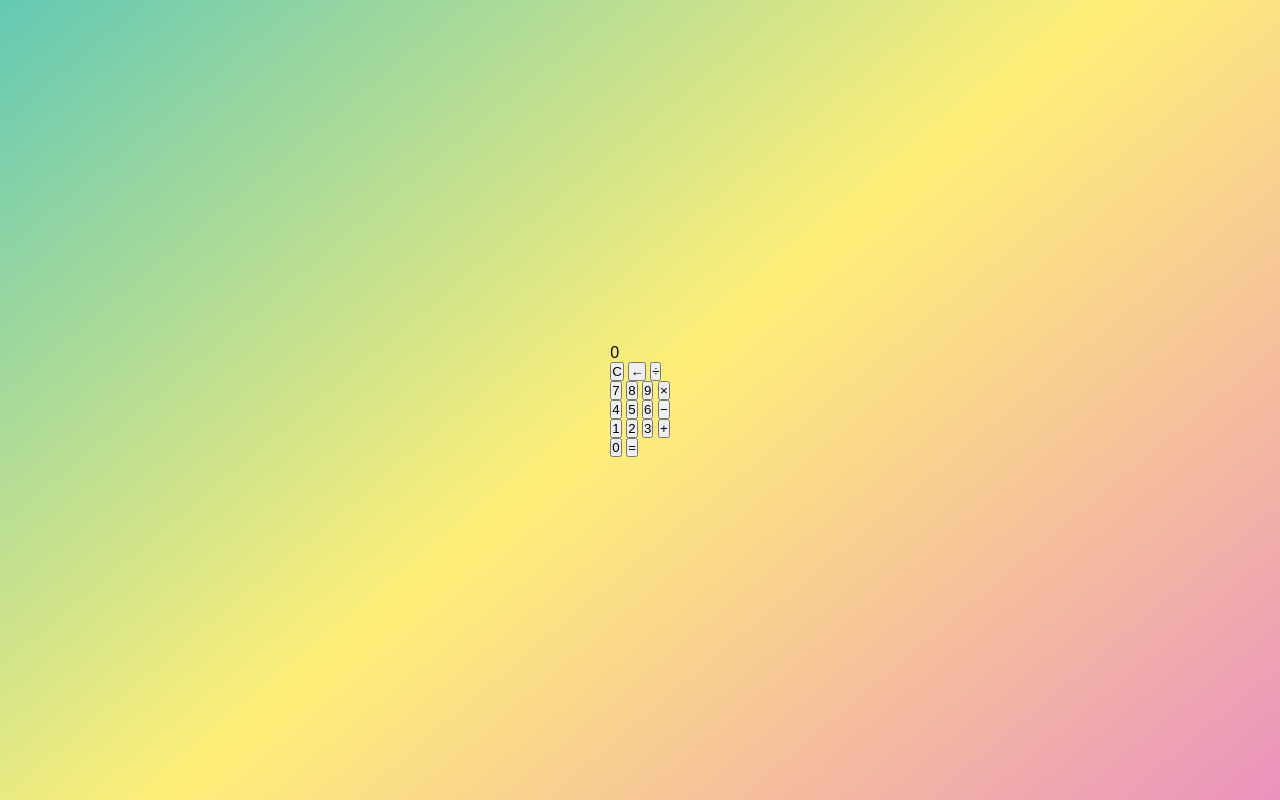
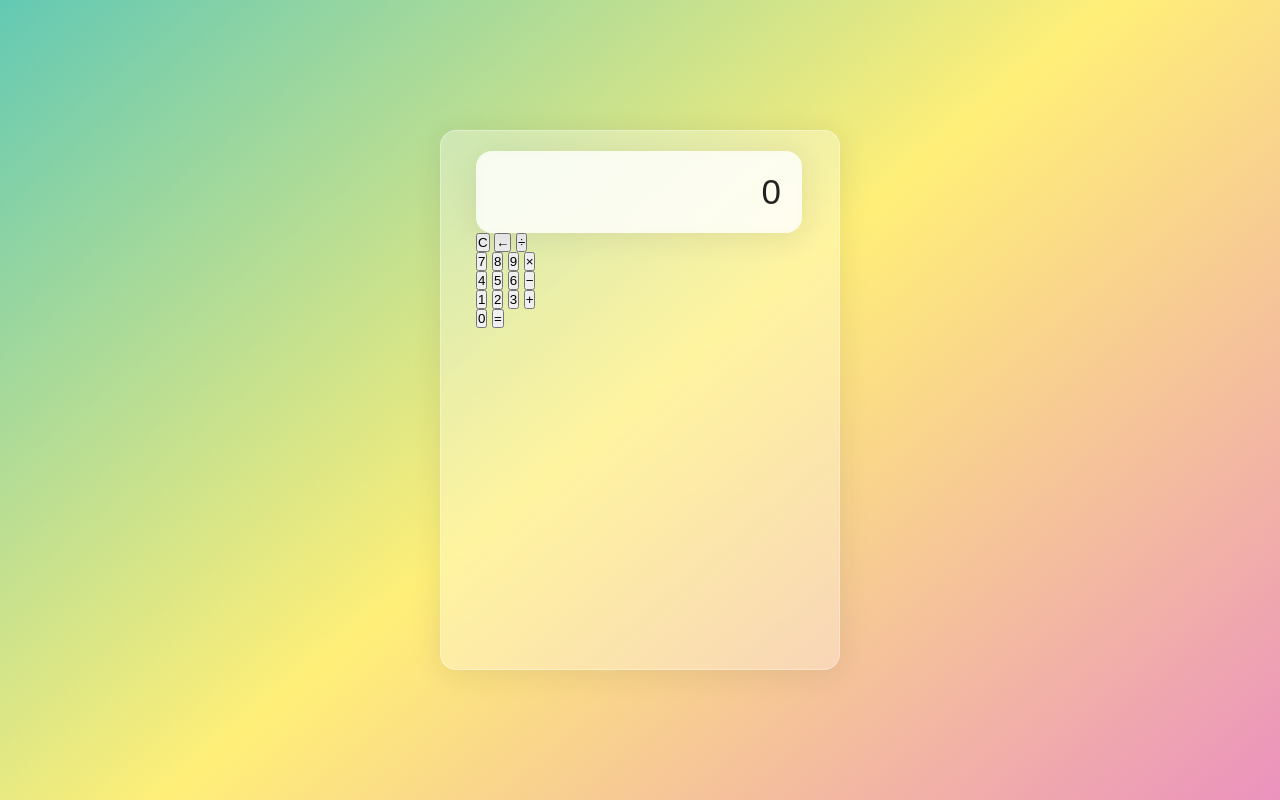
Before and after one commit to thorcamara/Calculator_app, a plain HTML site: page index.html in a window 1280 px wide. Drawn offline with Linux system fonts and the light colour scheme.

Commit message:
Styled .wrapper and .screen

```diff
--- a/style.css
+++ b/style.css
@@ -20,3 +20,35 @@ body {
   height: inherit;
   justify-content: center;
 }
+
+.wrapper {
+  backdrop-filter: blur(5.5px);
+  -webkit-backdrop-filter: blur(5.5px);
+  background: rgba(255, 255, 255, 0.75);
+  border: 1px solid rgba(255, 255, 255, 0.01);
+  border-radius: 16px;
+  box-shadow: 0 4px 30px rgba(35, 35, 35, 0.1);
+  color: #232323;
+  backdrop-filter: blur(4px);
+  -webkit-backdrop-filter: blur(4px);
+  background: rgba(255, 255, 255, 0.30);
+  border: 1px solid rgba(255, 255, 255, 0.34);
+  flex-basis: 400px;
+  height: 540px;
+  padding: 20px 35px;
+}
+
+.screen {
+  backdrop-filter: blur(5.5px);
+  -webkit-backdrop-filter: blur(5.5px);
+  background: rgba(255, 255, 255, 0.75);
+  border: 1px solid rgba(255, 255, 255, 0.01);
+  border-radius: 16px;
+  box-shadow: 0 4px 30px rgba(35, 35, 35, 0.1);
+  color: #232323;
+  font-size: 35px;
+  overflow: auto;
+  padding: 20px;
+  text-align: right;
+  width: 326px;
+}
```
